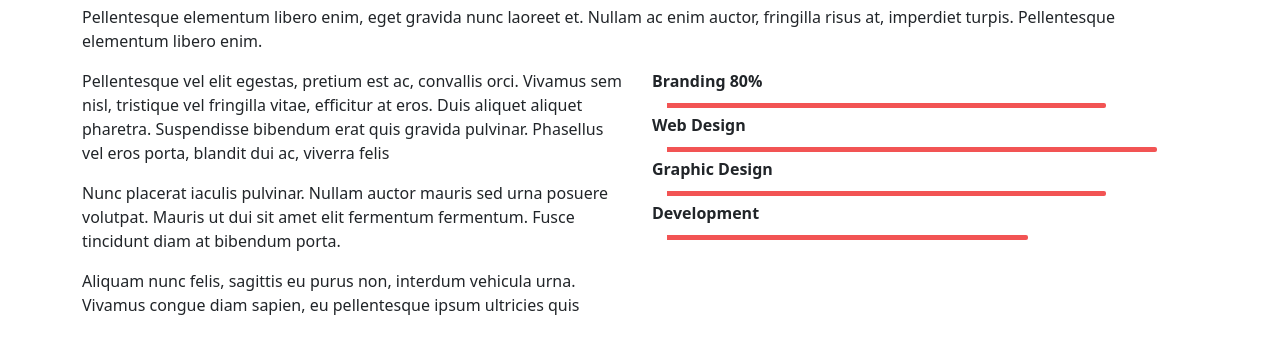
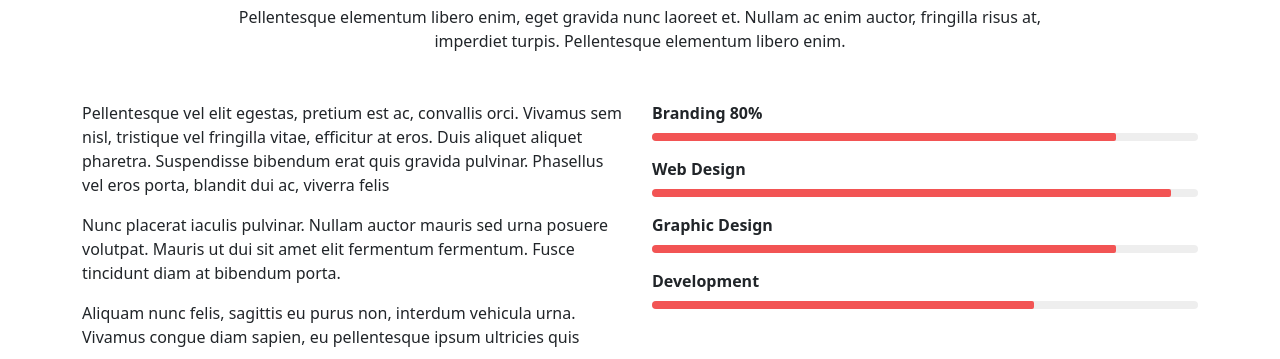
Before and after one commit to Hebaadel20/1st-task, a plain HTML site: page index.html in a window 1280 px wide. Shown: the part 147-506 px from the top of the page. Drawn offline with Linux system fonts and the light colour scheme.

Commit message:
Centered the main description of About section

```diff
--- a/index.html
+++ b/index.html
@@ -14,7 +14,7 @@
             <div>
                 <h1 class="text-center fw-bolder pb-5">About Us</h1>
                 <div class="layer"></div>
-                    <p>Pellentesque elementum libero enim, eget gravida nunc laoreet et. Nullam ac enim auctor,
+                <p class="w-75 m-auto text-center mb-5">Pellentesque elementum libero enim, eget gravida nunc laoreet et. Nullam ac enim auctor,
                     fringilla
                     risus at, imperdiet turpis. Pellentesque elementum libero enim.</p>
 
@@ -31,34 +31,31 @@
                         pellentesque ipsum ultricies quis</p>
                 </div>
 
-                <div  class="w-50">
+                <div class="w-50">
                     <div>
-                        <div class="skill-item ">Branding 80%</div>
-                        <div class="progress">
+                        <div class="skill-item pb-2">Branding 80%</div>
+                        <div class="progress mb-3 ">
                             <div class="progress-bar" role="progressbar" style="width: 85%" aria-valuenow="85"
                                 aria-valuemin="0" aria-valuemax="100"></div>
                         </div>
                     </div>
                     <div>
-                        <div class="skill-item">Web Design
-                        </div>
-                        <div class="progress">
+                        <div class="skill-item pb-2">Web Design</div>
+                        <div class="progress mb-3">
                             <div class="progress-bar" role="progressbar" style="width: 95%" aria-valuenow="95"
                                 aria-valuemin="0" aria-valuemax="100"></div>
                         </div>
                     </div>
                     <div>
-                        <div class="skill-item">Graphic Design
-                        </div>
-                        <div class="progress">
+                        <div class="skill-item pb-2">Graphic Design </div>
+                        <div class="progress mb-3">
                             <div class="progress-bar" role="progressbar" style="width: 85%" aria-valuenow="85"
                                 aria-valuemin="0" aria-valuemax="100"></div>
                         </div>
                     </div>
                     <div>
-                        <div class="skill-item">Development
-                        </div>
-                        <div class="progress">
+                        <div class="skill-item pb-2">Development</div>
+                        <div class="progress mb-3">
                             <div class="progress-bar" role="progressbar" style="width: 70%" aria-valuenow="70"
                                 aria-valuemin="0" aria-valuemax="100"></div>
                         </div>
--- a/style.css
+++ b/style.css
@@ -2,16 +2,14 @@
 /* section about */
 .progress-bar{
     background-color: #f25454;
+    padding: 3px;
+    border-radius: 0 2px 2px 0;
+
 }
 .progress{
-    padding: 10px 15px;
-    background-color: white;
+    background-color: #eee;
+    height: 0.5rem;
 }
-.progress .progress-bar {
-    height: 5px;
-    border-radius: 0 2px 2px 0;
-}
-
 .skill-item{
     font-weight: bolder;
 }
```
Lines whose indentation alone changed are shown as unchanged.
